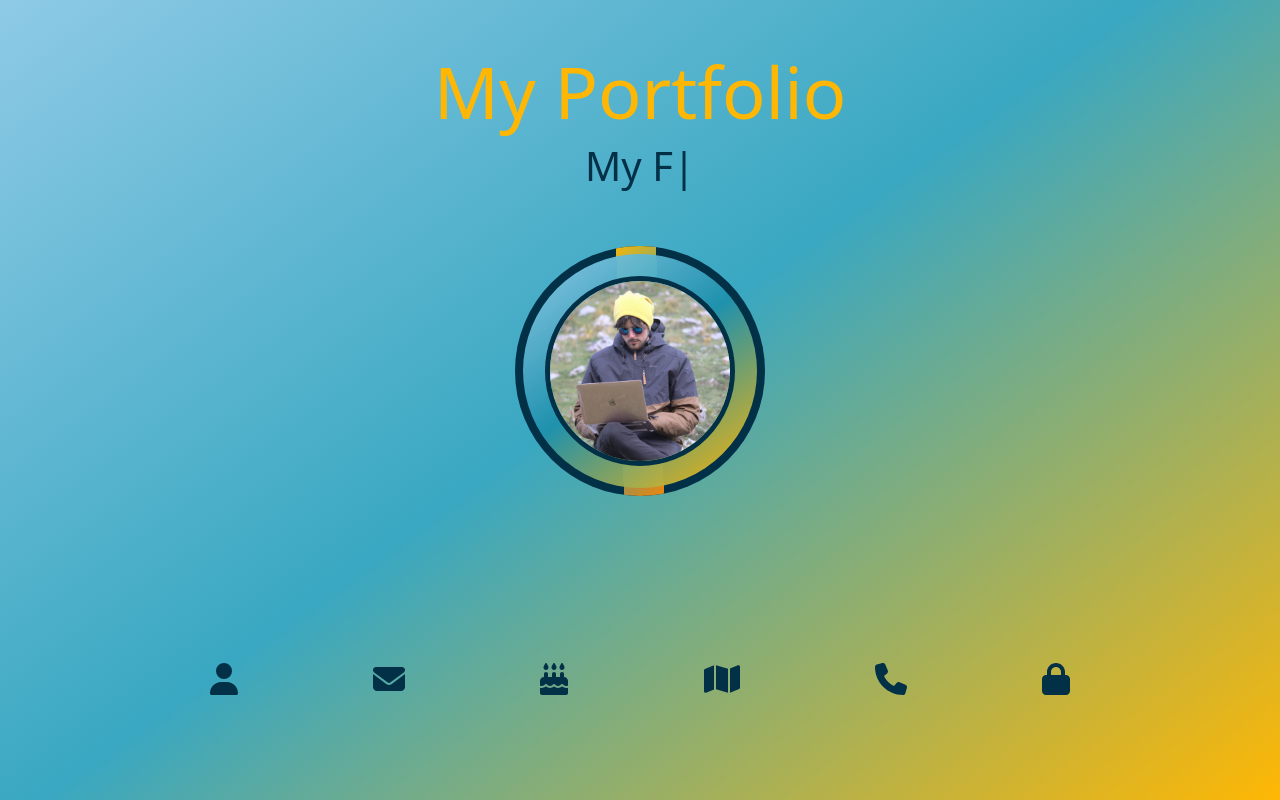
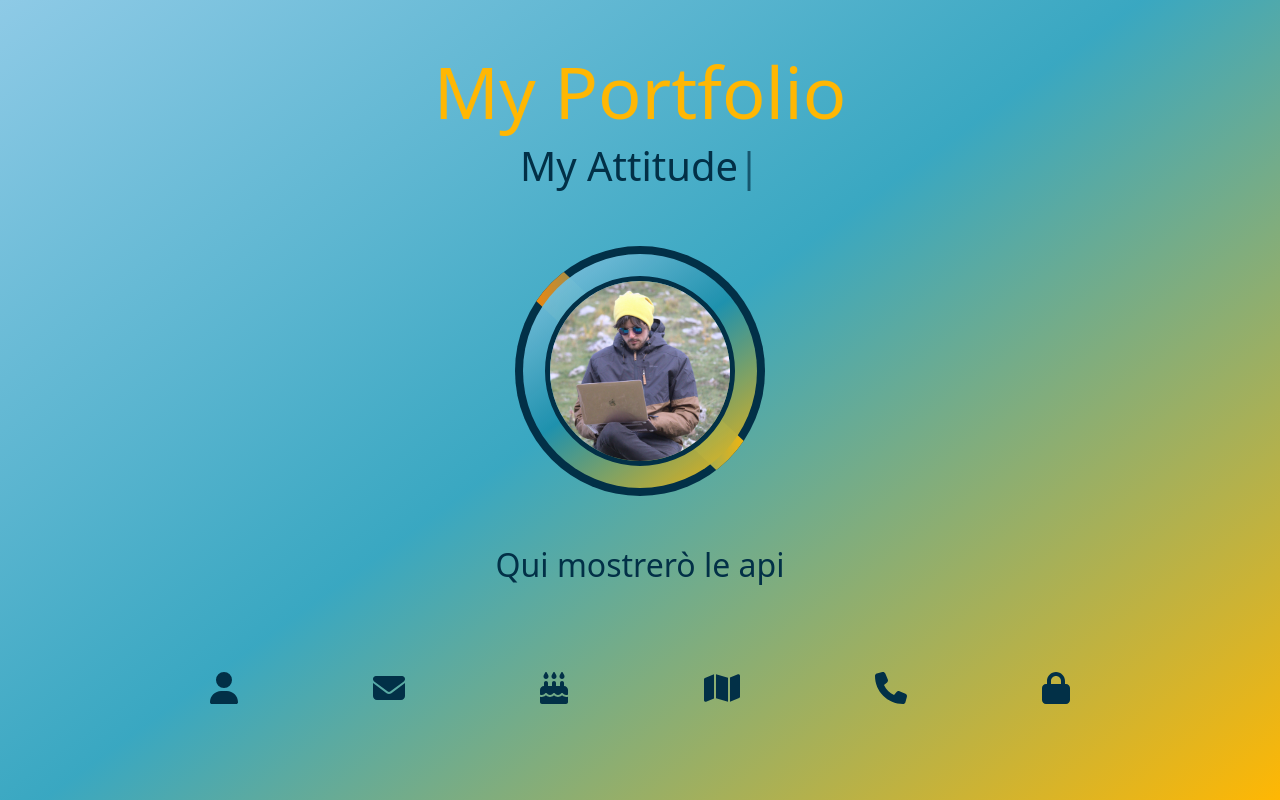
Before and after one commit to GiovanniCristian/portfolio-fuoricitta-giovanni, a React (Create React App) app: page / in a window 1280 px wide. Built offline with nearby package versions, Linux system fonts and the light colour scheme.

Commit message:
aggiunto stile

```diff
--- a/src/App.css
+++ b/src/App.css
@@ -106,7 +106,7 @@ body {
 /* ////////// SECTION ICONS ////////// */
 
 .icon-section {
-    margin-top: 160px;
+    margin-top: 50px;
 }
 
 .icon-list {
--- a/src/components/Section.js
+++ b/src/components/Section.js
@@ -11,7 +11,11 @@ const Section = () => {
   return (
     <div className="container icon-section">
       <div className="row">
-        <div className="icon-list">
+        <div className="show mb-5 text-darkblue text-center">
+            <h2>Qui mostrerò le api</h2>
+        </div>
+
+        <div className="icon-list mt-4">
             <FontAwesomeIcon className="icons fa-2x" icon={faUser} />
             <FontAwesomeIcon className="icons fa-2x" icon={faEnvelope} />
             <FontAwesomeIcon className="icons fa-2x" icon={faCakeCandles} />
```
